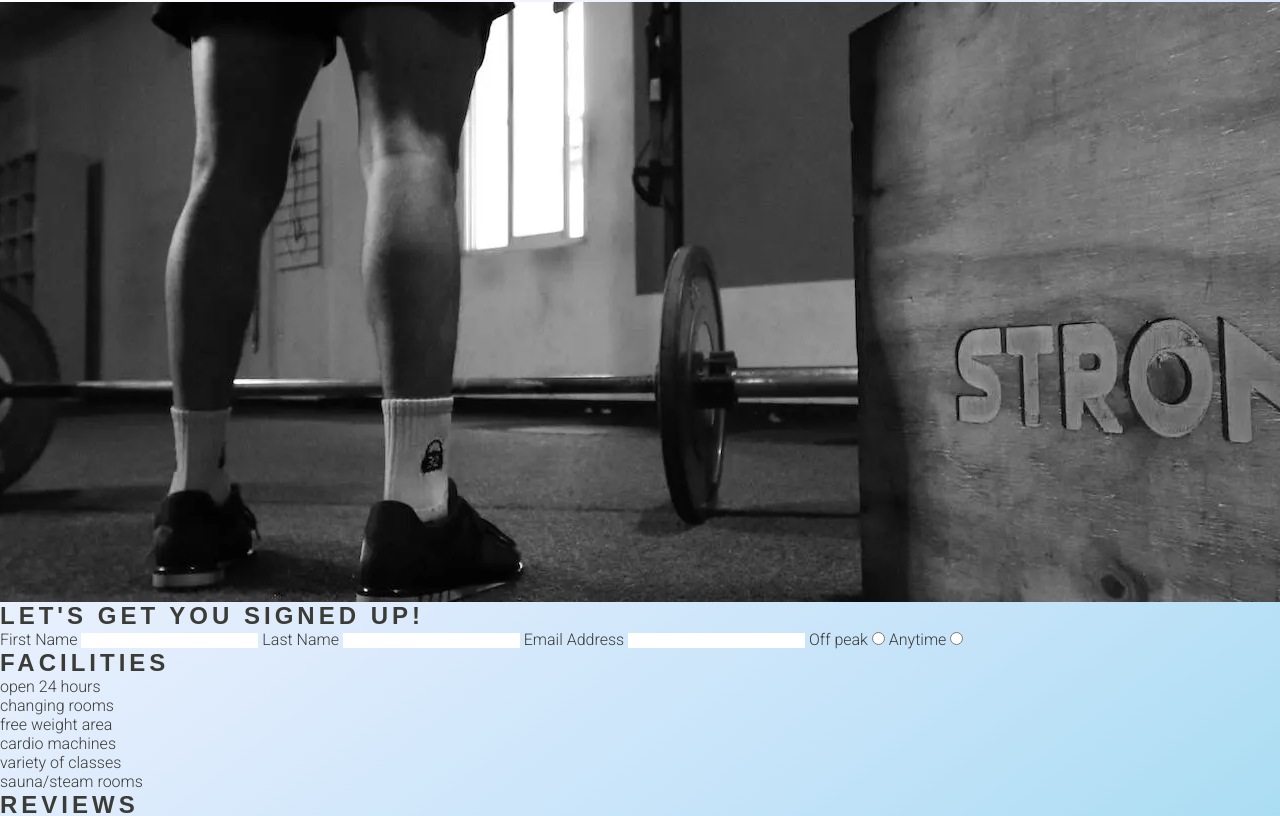
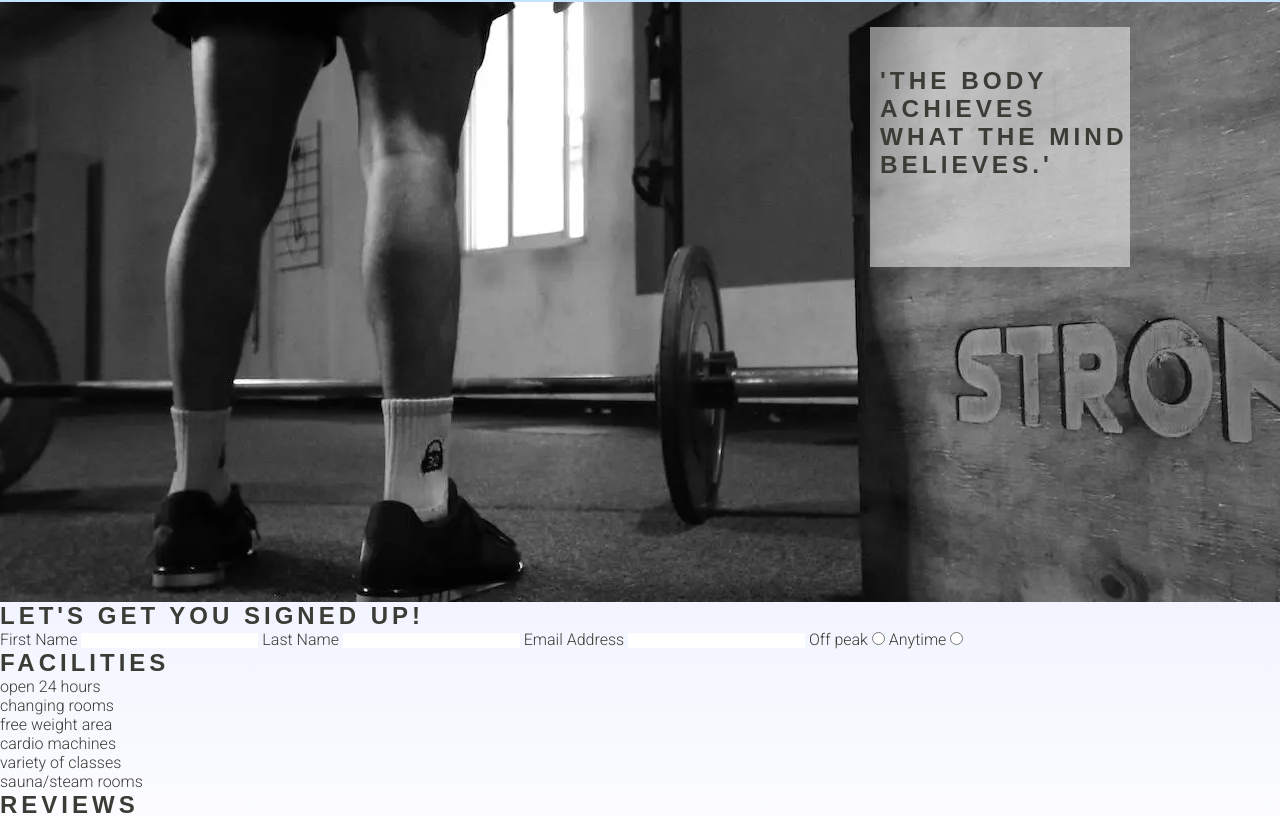
Before and after one commit to Code-Institute-Submissions/Savy92-PP1, a plain HTML site: page index.html in a window 1280 px wide. Shown: the part 73-889 px from the top of the page. Drawn offline with Linux system fonts and the light colour scheme; some icons are missing; a web font is replaced by a local one.

Commit message:
change background style and add cover text and style

```diff
--- a/assets/css/style.css
+++ b/assets/css/style.css
@@ -10,7 +10,7 @@ body {
     font-family: 'Roboto', sans-serif;
     font-weight: 400;
     color: #3b3c36;
-    background-image: linear-gradient(to right bottom, #ffffff, #f1f4fe, #ddebfc, #c4e3f9, #a6dcf1);
+    background-image: linear-gradient(to top, #ffffff, #f4f6ff, #e5efff, #d1e9fe, #b9e4fa);
 }
 
 /* headings & logos */
@@ -49,10 +49,10 @@ h1, h2 {
 }
 
 .menu a:hover {
-    border-bottom: 1px solid #5971f1;
+    border-bottom: 1px solid #3b3c36;
 }
 
-/* hero image */
+/* hero image and cover text*/
 
 .hero-image {
     height: 600px;
@@ -62,4 +62,28 @@ h1, h2 {
     position: relative;
 }
 
+.hero-outer {
+    position: relative;
+}
+
+.cover-text {
+    font-size: 130%;
+    font-family: 'Poltawski Nowy', sans-serif;
+    text-transform: uppercase;
+    letter-spacing: 4px;
+
+    width: 250px;
+    height: 200px;
+
+    padding-top: 40px;
+    padding-left: 10px;
+
+    background-color: rgba(255,255,255, 0.5);
+
+    top: 100px;
+    right: 150px;
+
+    position: absolute;
+}
+
 /* form */
--- a/index.html
+++ b/index.html
@@ -14,6 +14,7 @@
 
 <body>
     <header>
+        <div>
         <a href="index.html">
             <h1 class="logo">Gym Bros</h1>
         </a>
@@ -30,9 +31,15 @@
                 </li>
             </ul>
         </nav>
+        </div>
     </header>
+    <section class="hero-outer">
+        <div class="hero-image"> </div>
+        <div class="cover-text">
+            <h3>'The body achieves what the mind believes.'</h3>
+        </div>
+    </section>
     <section>
-        <div class="hero-image"> </div>
         <div id="signup-form">
             <form method="POST" action="https://formdump.codeinstitute.net/">
                 <h2>Let's get you signed up! <i class="fas fa-heartbeat"></i> </h2>
```
